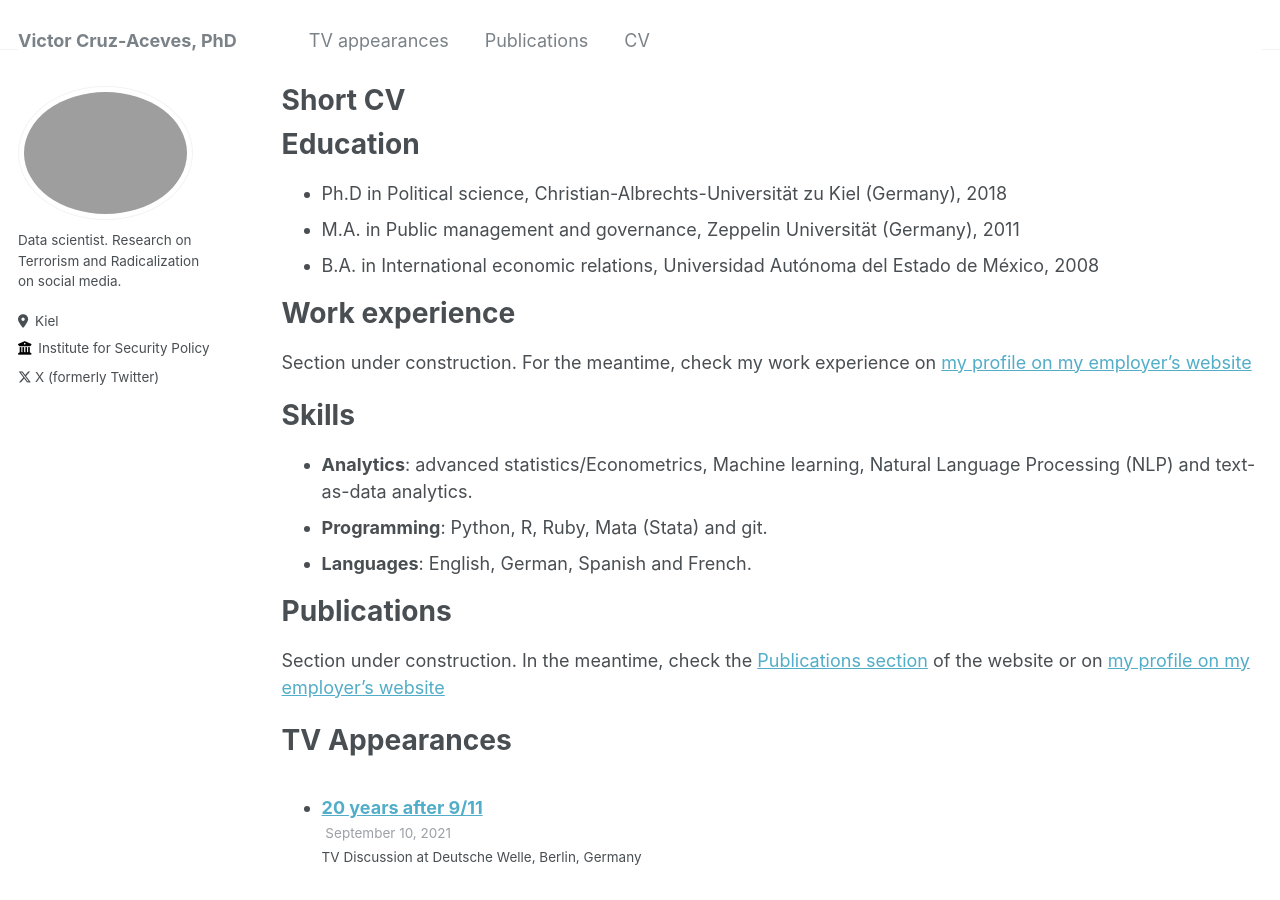
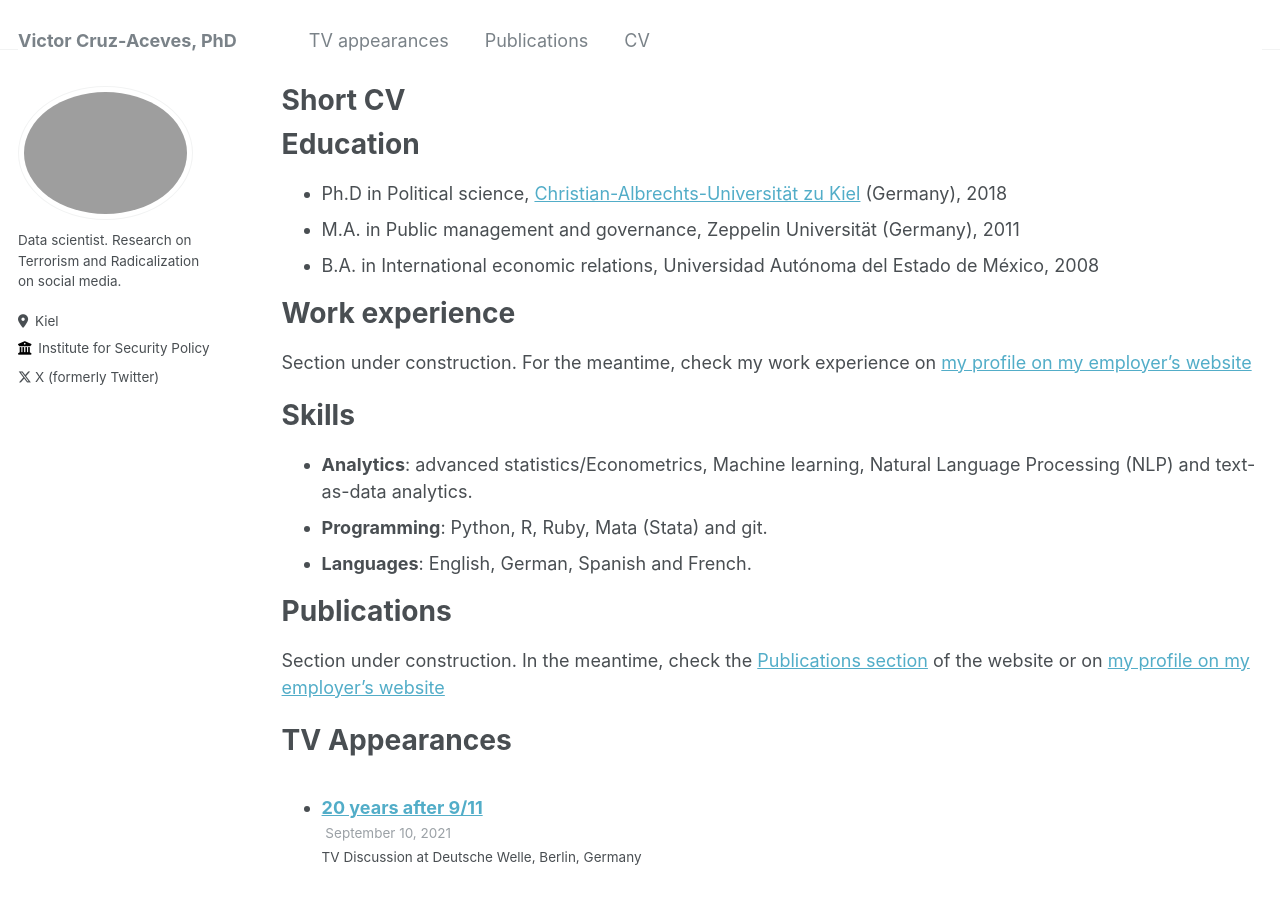
Before and after one commit to victor-cruz-aceves/victor-cruz-aceves.github.io, a Jekyll site: the page built from _pages/cv.md, in a window 1280 px wide and 900 px high. Built offline with Jekyll 4.4.1, drawn with Linux system fonts in a browser that asks for light colours; some of the changed lines change nothing that is shown.

Commit message:
Added URL address to CAU

```diff
--- a/_pages/cv.md
+++ b/_pages/cv.md
@@ -11,7 +11,7 @@ redirect_from:
 
 Education
 ======
-* Ph.D in Political science, Christian-Albrechts-Universität zu Kiel (Germany), 2018
+* Ph.D in Political science, [Christian-Albrechts-Universität zu Kiel](https://www.uni-kiel.de/en/) (Germany), 2018
 * M.A. in Public management and governance, Zeppelin Universität (Germany), 2011
 * B.A. in International economic relations, Universidad Autónoma del Estado de México, 2008
 
```
